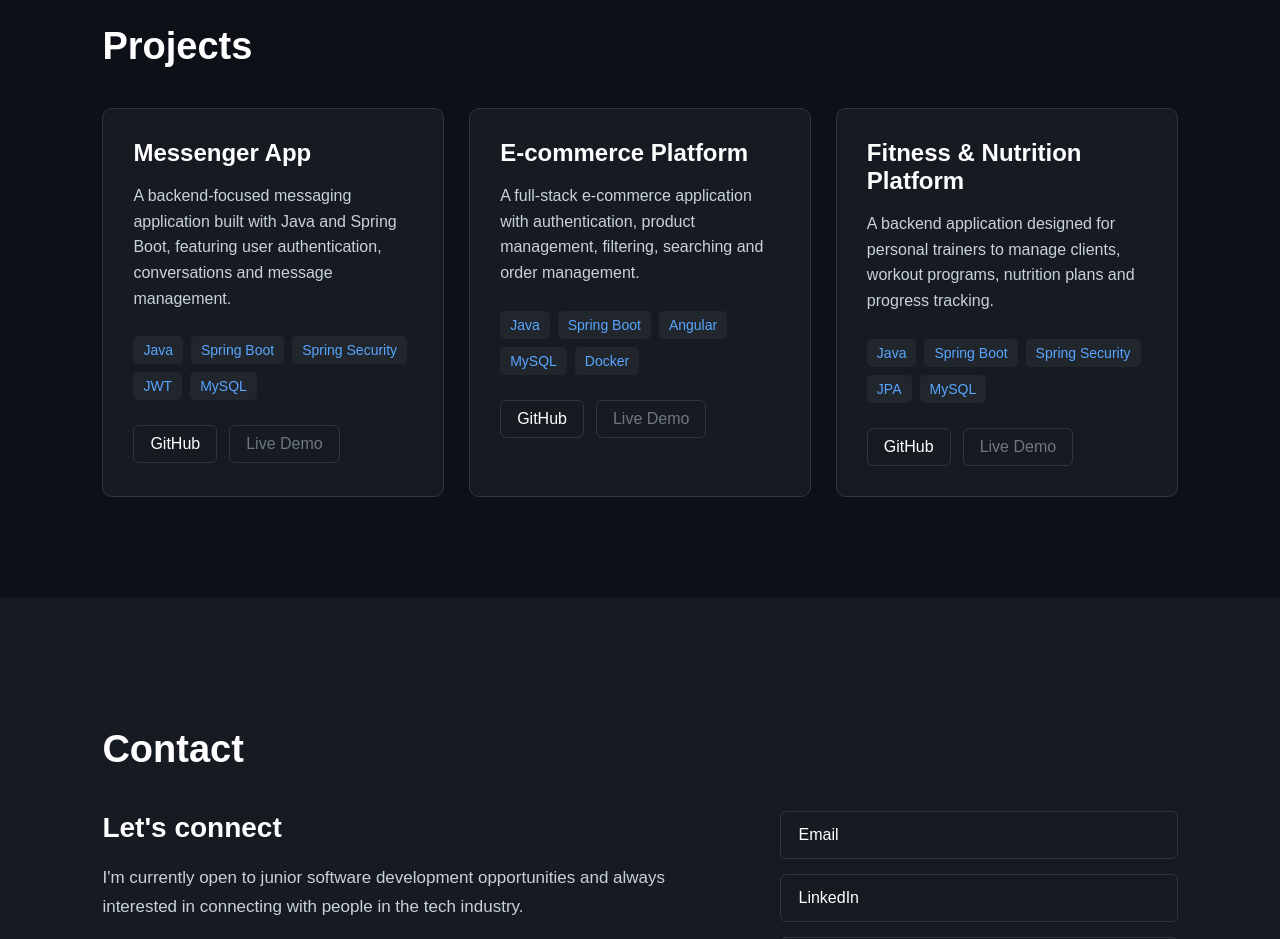
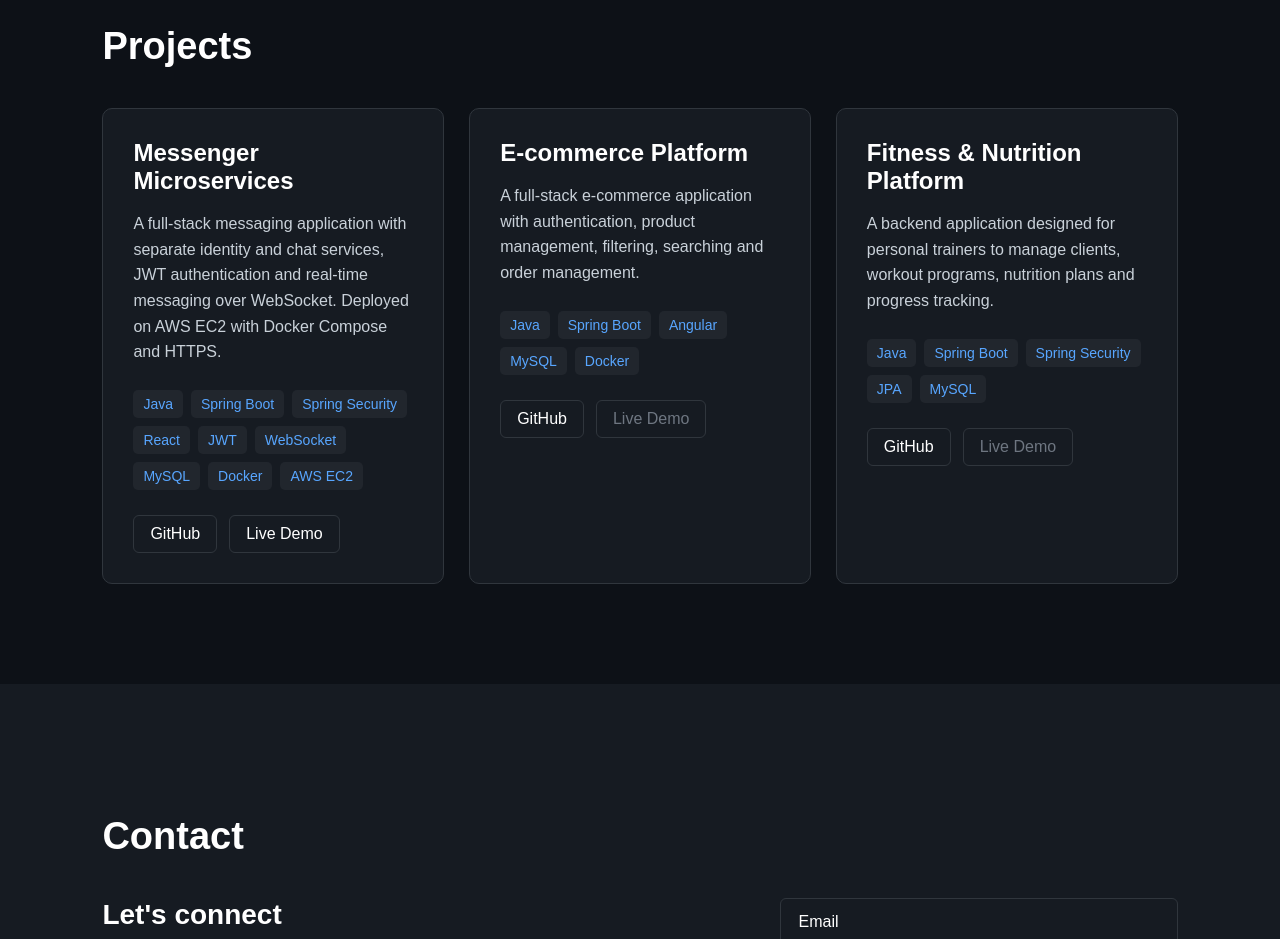
Before and after one commit to liakosV/portfolio, a plain HTML site: page index.html in a window 1280 px wide. Shown: the part 1420-2359 px from the top of the page. Drawn offline with Linux system fonts and the light colour scheme.

Commit message:
Add Messenger microservices live demo to portfolio

```diff
--- a/index.html
+++ b/index.html
@@ -88,36 +88,46 @@
 
         <div class="projects-grid">
 
-            <!-- Messenger App -->
+            <!-- Messenger Microservices -->
             <article class="project-card">
 
                 <div class="project-content">
-                    <h3>Messenger App</h3>
+                    <h3>Messenger Microservices</h3>
 
                     <p>
-                        A backend-focused messaging application built with Java and
-                        Spring Boot, featuring user authentication, conversations
-                        and message management.
+                        A full-stack messaging application with separate identity
+                        and chat services, JWT authentication and real-time messaging
+                        over WebSocket. Deployed on AWS EC2 with Docker Compose and HTTPS.
                     </p>
 
                     <div class="project-tech">
                         <span>Java</span>
                         <span>Spring Boot</span>
                         <span>Spring Security</span>
+                        <span>React</span>
                         <span>JWT</span>
+                        <span>WebSocket</span>
                         <span>MySQL</span>
+                        <span>Docker</span>
+                        <span>AWS EC2</span>
                     </div>
 
                     <div class="project-buttons">
                         <a
-                            href="https://github.com/liakosV/Messenger-app-monolith"
+                            href="https://github.com/liakosV/messenger-microservices"
                             target="_blank"
+                            rel="noopener noreferrer"
                             class="project-link"
                         >
                             GitHub
                         </a>
 
-                        <a href="#" class="project-link disabled">
+                        <a
+                            href="https://liakos-messenger.duckdns.org"
+                            target="_blank"
+                            rel="noopener noreferrer"
+                            class="project-link"
+                        >
                             Live Demo
                         </a>
                     </div>
```
